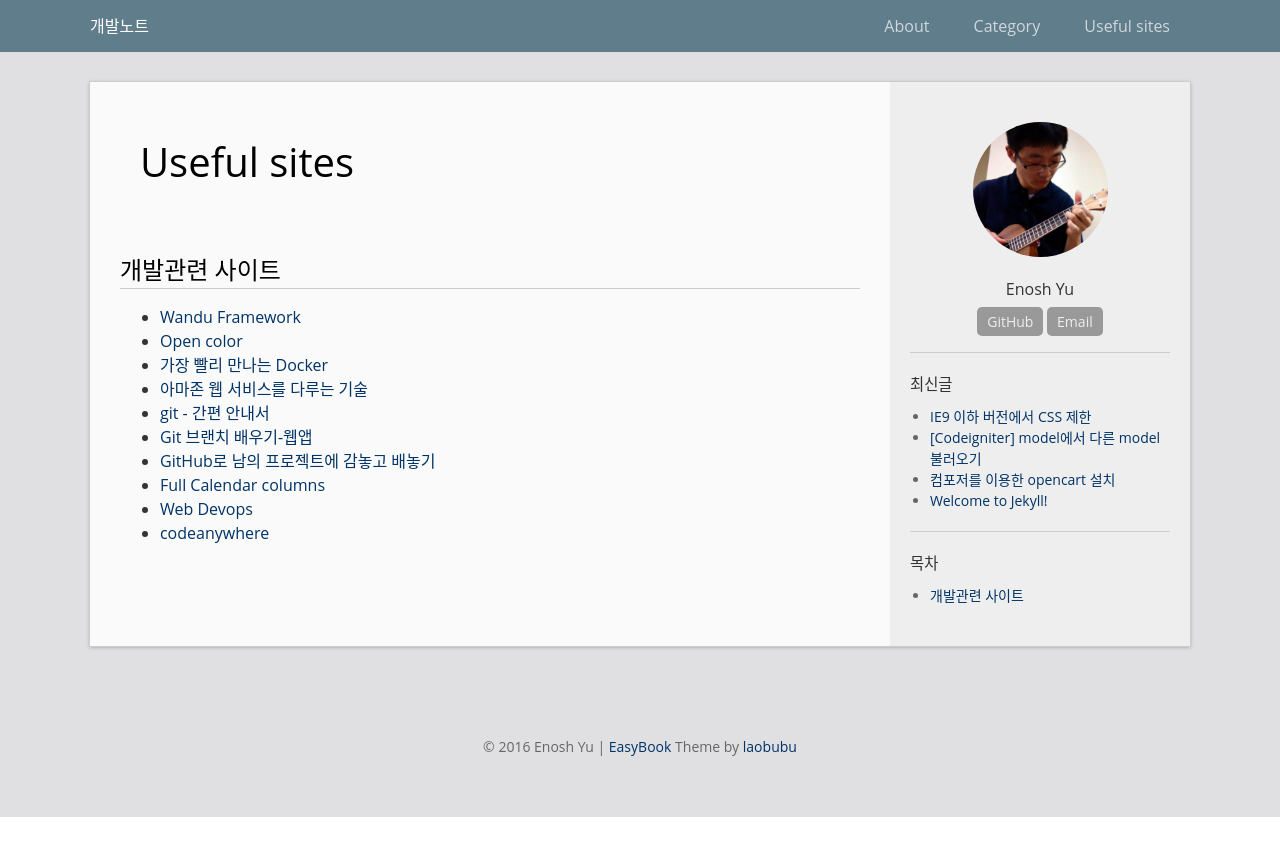
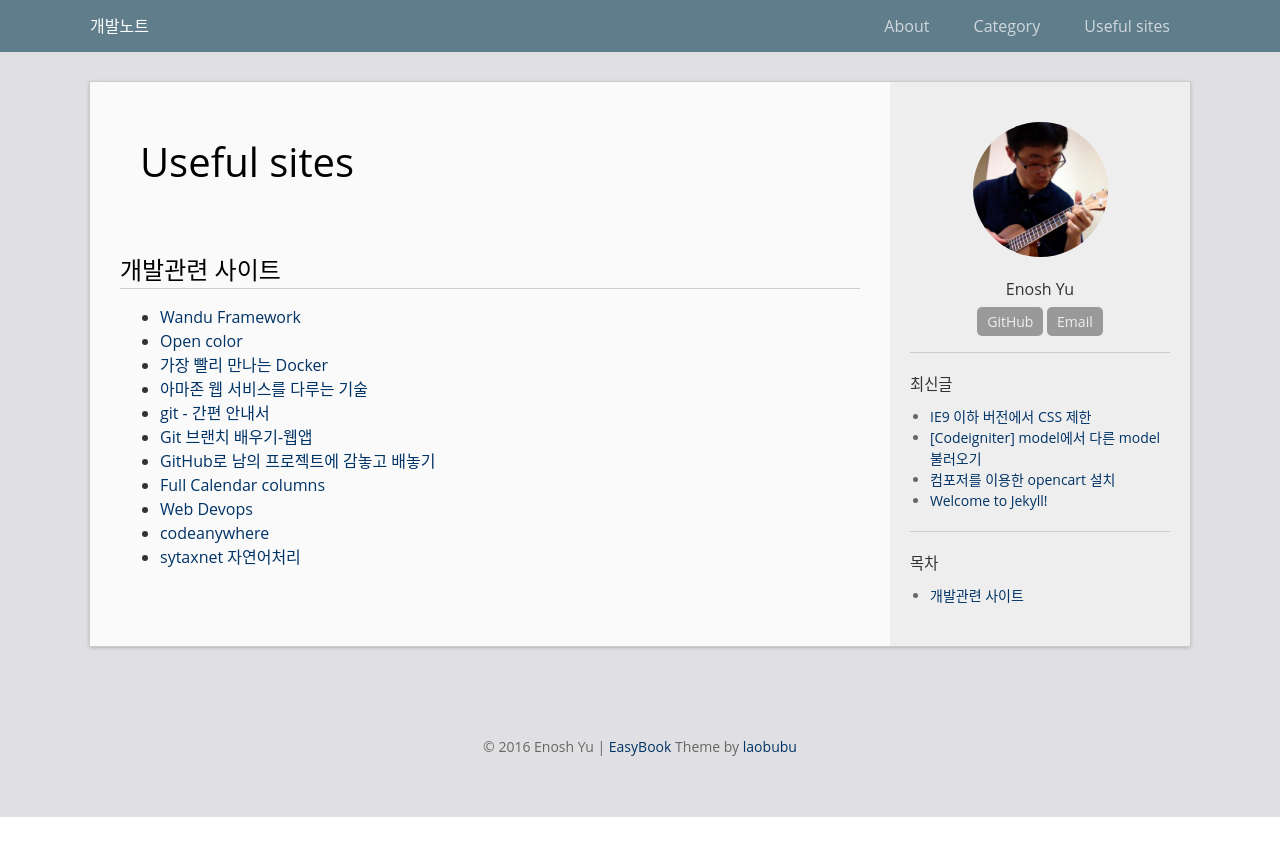
Before and after one commit to Enosh-Yu/enosh-yu.github.io, a Jekyll site: the page built from favorites.md, in a window 1280 px wide. Shown: the top 856 px of the page. Built offline with Jekyll 4.4.1, drawn with Linux system fonts in a browser that asks for light colours; comment, search, counter and statistics services are not loaded.

Commit message:
favorate.md update

```diff
--- a/favorites.md
+++ b/favorites.md
@@ -16,3 +16,4 @@ public: true
 * [Full Calendar columns](https://github.com/mherrmann/fullcalendar-columns)
 * [Web Devops](https://webdevops.io/)
 * [codeanywhere](https://codeanywhere.com/)
+* [sytaxnet 자연어처리](https://github.com/tensorflow/models/tree/master/research/syntaxnet)
```
